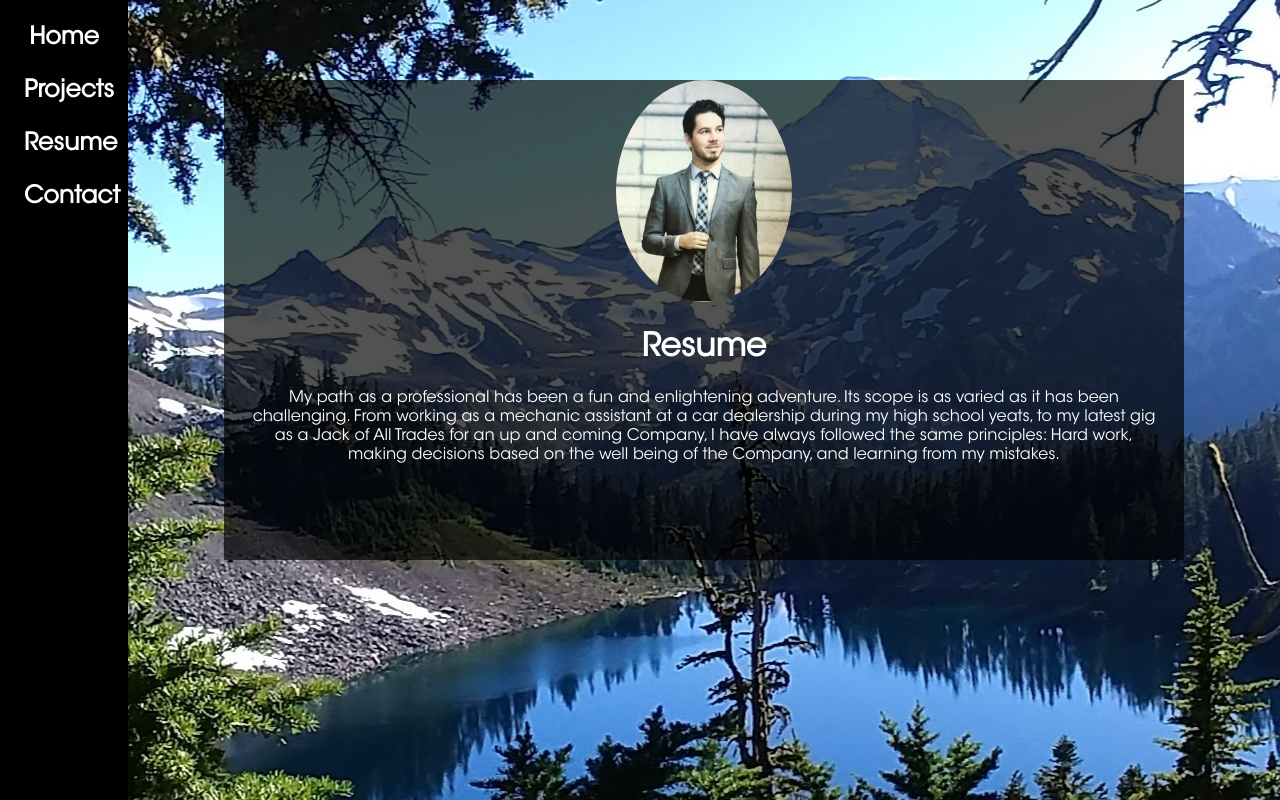
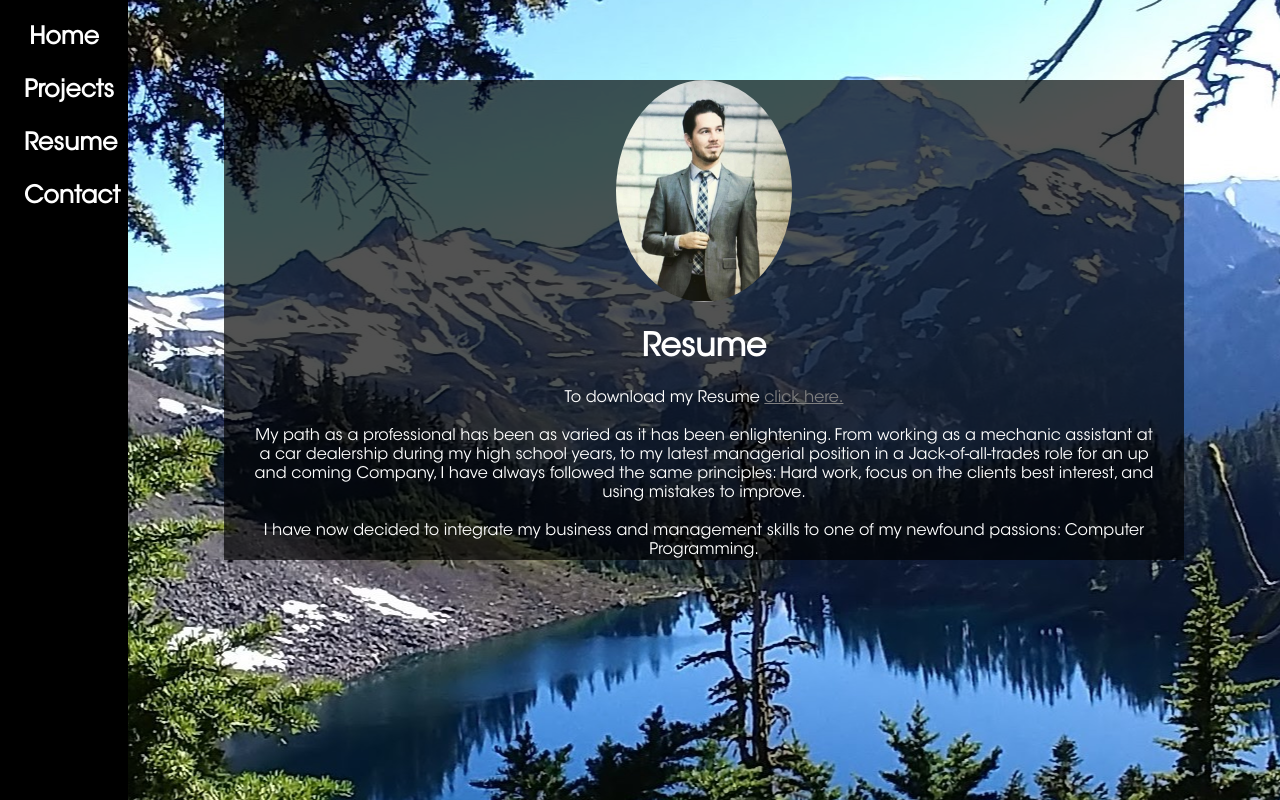
Before and after one commit to jcont12/Portfolio, a React (Create React App) app: page / in a window 1280 px wide. Both pictures are taken after a click on the element "Resume". Built offline with nearby package versions, Linux system fonts and the light colour scheme.

Commit message:
Test downloadable file in Resume section

```diff
--- a/public/index.html
+++ b/public/index.html
@@ -1,6 +1,7 @@
 <!doctype html>
 <html lang="en" xmlns="http://jorgeacl">
   <head>
+    <script src="https://ajax.googleapis.com/ajax/libs/jquery/2.1.3/jquery.min.js"></script>
     <meta charset="utf-8">
     <meta name="viewport" content="width=device-width, initial-scale=1, shrink-to-fit=no">
     <meta name="theme-color" content="#000000">
@@ -19,12 +20,9 @@
       work correctly both with client-side routing and a non-root public URL.
       Learn how to configure a non-root public URL by running `npm run build`.
     -->
-    <title>React App</title>
+    <title>Portfolio - Jorge Contreras-Loreto</title>
   </head>
   <body id='skin'>
-    <noscript>
-      You need to enable JavaScript to run this app.
-    </noscript>
     <div id="root"></div>
     <!--
       This HTML file is a template.
--- a/src/App.css
+++ b/src/App.css
@@ -27,6 +27,13 @@ h2{
   color:white;
   margin: 1em 1em;
 }
+
+
+h2:hover{
+  color:grey;
+  cursor: pointer;
+}
+
 
 /*Index Styling*/
 
@@ -81,7 +88,7 @@ h2{
 
 .project-img{
   border-radius: 2%;
-  width:38em;
+  width:36em;
   height: 20em;
   margin-bottom: 1em;
   box-shadow: 0 0 0.2em white;
@@ -111,6 +118,10 @@ h2{
   margin: auto;
 }
 
+a{
+    color: grey;
+}
+
 #resume-p{
   width: 95%;
   margin: auto;
--- a/src/components/main.js
+++ b/src/components/main.js
@@ -89,7 +89,10 @@ handleContact(){
           <div id='resume-block'>
             <img id='resume-img' src={require('../images/professional.jpg')} alt='Devs4good images' />
             <h1 id='resume-h1'> Resume </h1>
-            <p id='resume-p'> My path as a professional has been a fun and enlightening adventure. Its scope is as varied as it has been challenging. From working as a mechanic assistant at a car dealership during my high school yeats, to my latest gig as a Jack of All Trades for an up and coming Company, I have always followed the same principles: Hard work, making decisions based on the well being of the Company, and learning from my mistakes.  </p>
+            <p id='resume-p'> To download my Resume <a href='../Jorge-Contreras-Loreto-Resume.pdf' download>click here.</a></p><br/>
+            <p id='resume-p'> My path as a professional has been as varied as it has been enlightening. From working as a mechanic assistant at a car dealership during my high school years, to my latest managerial position in a Jack-of-all-trades role for an up and coming Company, I have always followed the same principles: Hard work, focus on the clients best interest, and using mistakes to improve.</p><br/>
+            <p id='resume-p'> I have now decided to integrate my business and management skills to one of my newfound passions: Computer Programming.</p>
+
           </div>
         </div>
       );
```
Also changed, not shown: 1 other file (tests, documents, lock files or other folders).
